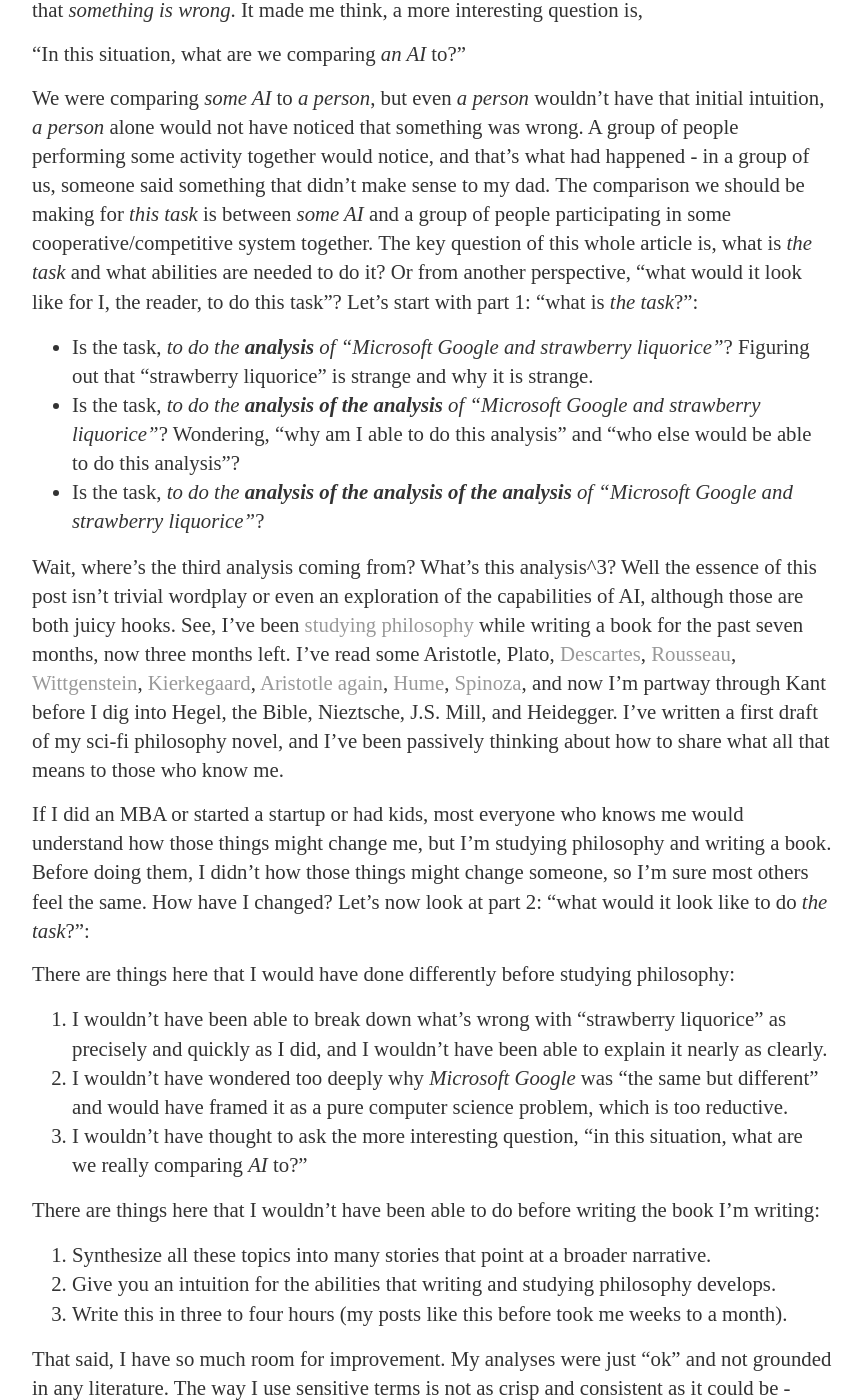
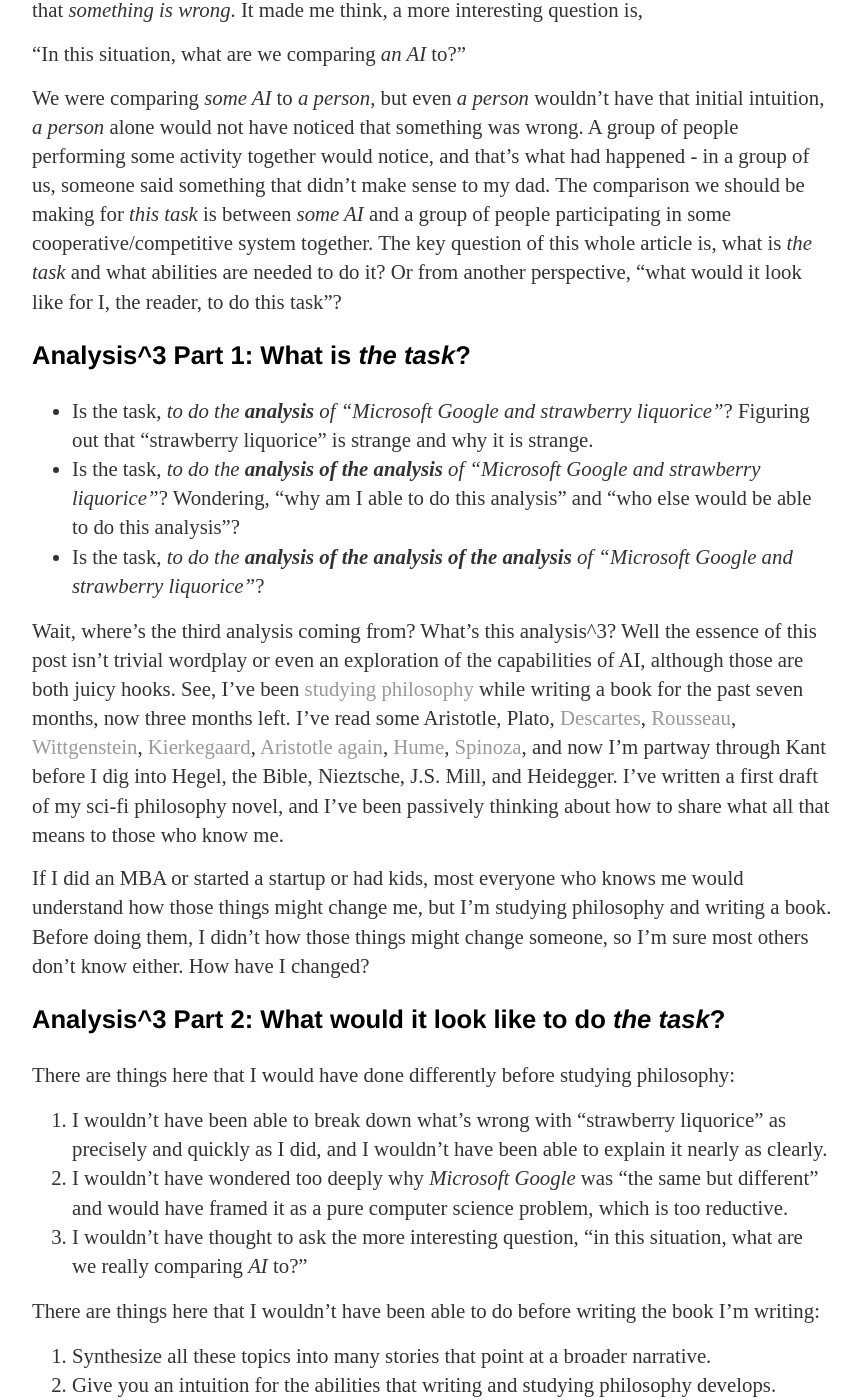
Before and after one commit to curiousest/curiousest.github.io, a Jekyll site: the page built from _posts/2024-07-20-microsoft-google-and-strawberry-liquorice.md, in a window 1280 px wide and 1400 px high, scrolled down 2617 px. Shown: the whole window, without its empty margins (208-1071 px from the left). Built offline with Jekyll 4.4.1, drawn with Linux system fonts in a browser that asks for light colours; some of the changed text lies outside the part shown.

Commit message:
Article touchups.

```diff
--- a/_posts/2024-07-20-microsoft-google-and-strawberry-liquorice.md
+++ b/_posts/2024-07-20-microsoft-google-and-strawberry-liquorice.md
@@ -82,7 +82,8 @@ What struck me from that answer was how difficult the first step was to replicat
 
 "In this situation, what are we comparing *an AI* to?"
 
-We were comparing *some AI* to *a person*, but even *a person* wouldn't have that initial intuition, *a person* alone would not have noticed that something was wrong. A group of people performing some activity together would notice, and that's what had happened - in a group of us, someone said something that didn't make sense to my dad. The comparison we should be making for *this task* is between *some AI* and a group of people participating in some cooperative/competitive system together. The key question of this whole article is, what is *the task* and what abilities are needed to do it? Or from another perspective, "what would it look like for I, the reader, to do this task"? Let's start with part 1: "what is *the task*?":
+We were comparing *some AI* to *a person*, but even *a person* wouldn't have that initial intuition, *a person* alone would not have noticed that something was wrong. A group of people performing some activity together would notice, and that's what had happened - in a group of us, someone said something that didn't make sense to my dad. The comparison we should be making for *this task* is between *some AI* and a group of people participating in some cooperative/competitive system together. The key question of this whole article is, what is *the task* and what abilities are needed to do it? Or from another perspective, "what would it look like for I, the reader, to do this task"?
+### Analysis^3 Part 1: What is *the task*?
 
 * Is the task, *to do the **analysis** of "Microsoft Google and strawberry liquorice"*? Figuring out that "strawberry liquorice" is strange and why it is strange.
 * Is the task, *to do the **analysis of the analysis** of "Microsoft Google and strawberry liquorice"*? Wondering, "why am I able to do this analysis" and "who else would be able to do this analysis"?
@@ -90,7 +91,9 @@ We were comparing *some AI* to *a person*, but even *a person* wouldn't have tha
 
 Wait, where's the third analysis coming from? What's this analysis^3? Well the essence of this post isn't trivial wordplay or even an exploration of the capabilities of AI, although those are both juicy hooks. See, I've been [studying philosophy](/philosophy-study) while writing a book for the past seven months, now three months left. I've read some Aristotle, Plato, [Descartes](/Descartes-study-notes), [Rousseau](/Rousseau-study-notes), [Wittgenstein](/Wittgenstein-study-notes), [Kierkegaard](/Kierkegaard-study-notes), [Aristotle again](/Aristotle-study-notes-2), [Hume](/Hume-study-notes), [Spinoza](/Spinoza-study-notes), and now I'm partway through Kant before I dig into Hegel, the Bible, Nieztsche, J.S. Mill, and Heidegger. I've written a first draft of my sci-fi philosophy novel, and I've been passively thinking about how to share what all that means to those who know me.
 
-If I did an MBA or started a startup or had kids, most everyone who knows me would understand how those things might change me, but I'm studying philosophy and writing a book. Before doing them, I didn't how those things might change someone, so I'm sure most others feel the same. How have I changed? Let's now look at part 2: "what would it look like to do *the task*?":
+If I did an MBA or started a startup or had kids, most everyone who knows me would understand how those things might change me, but I'm studying philosophy and writing a book. Before doing them, I didn't how those things might change someone, so I'm sure most others don't know either. How have I changed?
+
+### Analysis^3 Part 2: What would it look like to do *the task*?
 
 There are things here that I would have done differently before studying philosophy:
 1. I wouldn't have been able to break down what's wrong with "strawberry liquorice" as precisely and quickly as I did, and I wouldn't have been able to explain it nearly as clearly.
```
Also changed, not shown: other parts of _posts/2024-07-20-microsoft-google-and-strawberry-liquorice.md (+1 -1 lines).
